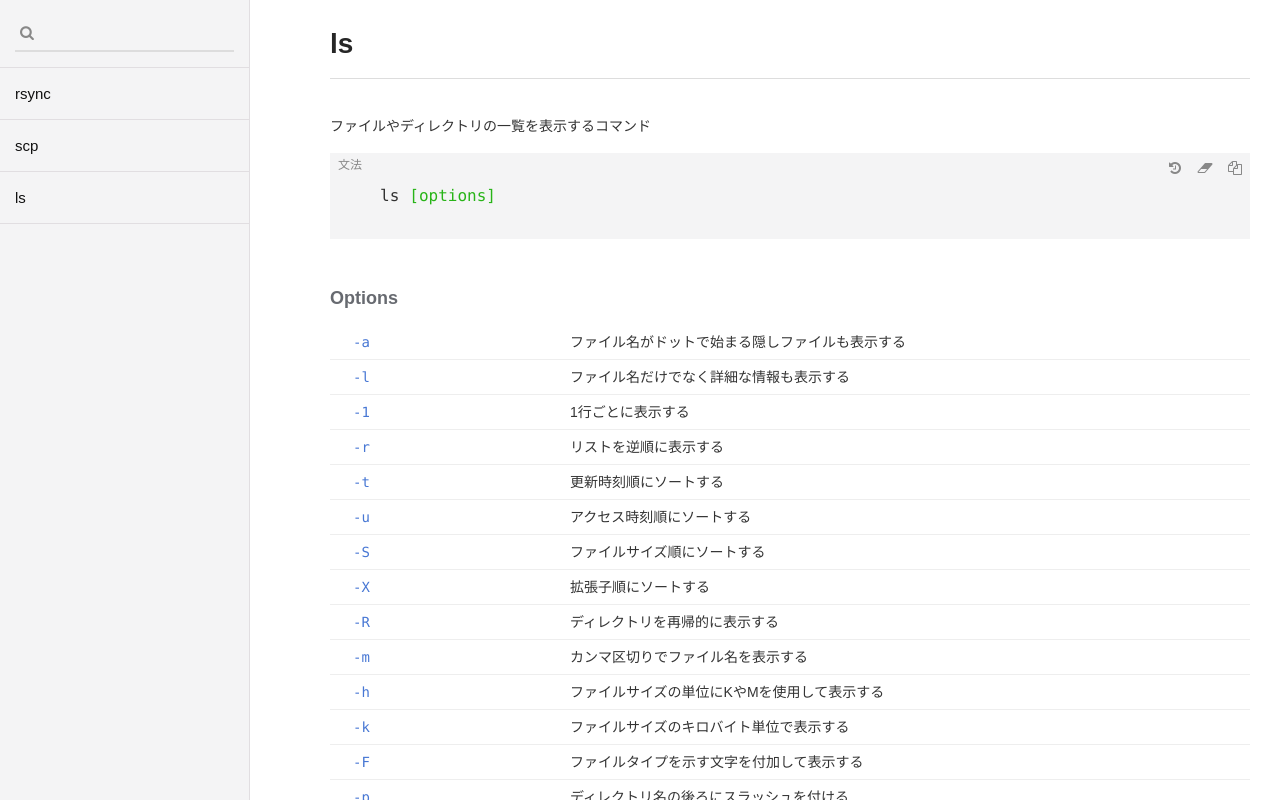
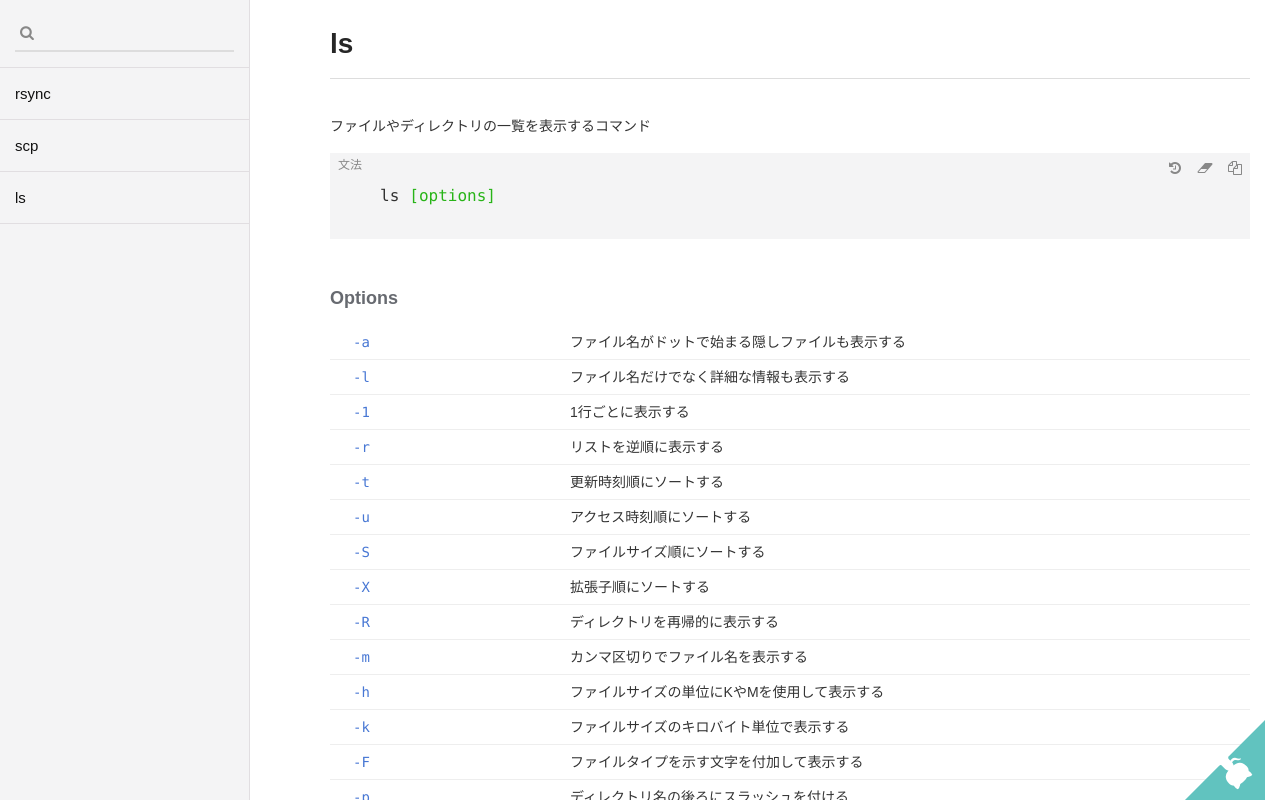
Before and after one commit to hogesuke/linux-command-generator, an Angular app: page /commands/ls in a window 1280 px wide. Built offline with nearby package versions, Linux system fonts and the light colour scheme.

Commit message:
github-cornerを追加

```diff
--- a/src/app/app.component.html
+++ b/src/app/app.component.html
@@ -2,5 +2,6 @@
 <div id="main">
   <div id="content">
     <router-outlet></router-outlet>
+    <app-github-corner></app-github-corner>
   </div>
 </div>
--- a/src/app/app.module.ts
+++ b/src/app/app.module.ts
@@ -12,6 +12,7 @@
 import { CommandComponent } from './commands/command/command.component';
 import { OptionsExpressionComponent } from './commands/command/options-expression.component';
 import { ArgumentsExpressionComponent } from './commands/command/arguments-expression.component';
+import { GitHubCornerComponent } from './github-corner/github-corner.component';
 
 export function commandServiceFactory(commandService: CommandService) {
   return () => commandService.load();
@@ -24,7 +25,8 @@
     SideMenuComponent,
     CommandComponent,
     OptionsExpressionComponent,
-    ArgumentsExpressionComponent
+    ArgumentsExpressionComponent,
+    GitHubCornerComponent
   ],
   imports: [
     BrowserModule,
--- /dev/null
+++ b/src/app/github-corner/github-corner.component.html
@@ -0,0 +1,9 @@
+<span>
+  <a href="https://github.com/hogesuke/linux-command-generator" class="github-corner" aria-label="View source on Github" target="_blank">
+    <svg width="80" height="80" viewBox="0 0 250 250" aria-hidden="true">
+      <path d="M0,0 L115,115 L130,115 L142,142 L250,250 L250,0 Z"></path>
+      <path d="M128.3,109.0 C113.8,99.7 119.0,89.6 119.0,89.6 C122.0,82.7 120.5,78.6 120.5,78.6 C119.2,72.0 123.4,76.3 123.4,76.3 C127.3,80.9 125.5,87.3 125.5,87.3 C122.9,97.6 130.6,101.9 134.4,103.2" fill="currentColor" style="transform-origin: 130px 106px;" class="octo-arm"></path>
+      <path d="M115.0,115.0 C114.9,115.1 118.7,116.5 119.8,115.4 L133.7,101.6 C136.9,99.2 139.9,98.4 142.2,98.6 C133.8,88.0 127.5,74.4 143.8,58.0 C148.5,53.4 154.0,51.2 159.7,51.0 C160.3,49.4 163.2,43.6 171.4,40.1 C171.4,40.1 176.1,42.5 178.8,56.2 C183.1,58.6 187.2,61.8 190.9,65.4 C194.5,69.0 197.7,73.2 200.1,77.6 C213.8,80.2 216.3,84.9 216.3,84.9 C212.7,93.1 206.9,96.0 205.4,96.6 C205.1,102.4 203.0,107.8 198.3,112.5 C181.9,128.9 168.3,122.5 157.7,114.1 C157.9,116.9 156.7,120.9 152.7,124.9 L141.0,136.5 C139.8,137.7 141.6,141.9 141.8,141.8 Z" fill="currentColor" class="octo-body"></path>
+    </svg>
+  </a>
+</span>
--- /dev/null
+++ b/src/app/github-corner/github-corner.component.scss
@@ -0,0 +1,28 @@
+.github-corner svg {
+  position: fixed;
+  bottom: 0;
+  right: 15px;
+  border: 0;
+  fill: #61c3bf;
+  color:#fff;
+  transform: rotate(90deg);
+}
+
+.github-corner:hover .octo-arm {
+  animation:octocat-wave 560ms ease-in-out
+}
+
+@keyframes octocat-wave {
+  0%,100% { transform:rotate(0) }
+  20%,60% { transform:rotate(-25deg) }
+  40%,80% { transform:rotate(10deg) }
+}
+
+@media (max-width:500px) {
+  .github-corner:hover .octo-arm {
+    animation:none
+  }
+  .github-corner .octo-arm {
+    animation:octocat-wave 560ms ease-in-out
+  }
+}
--- a/src/app/side-menu/side-menu.component.scss
+++ b/src/app/side-menu/side-menu.component.scss
@@ -2,6 +2,7 @@
 
 #sidemenu {
   position: fixed;
+  overflow-y: auto;
   height: 100%;
   width: 250px;
   background-color: #F4F4F5;
```
Also changed, not shown: src/app/github-corner/github-corner.component.ts (added, +10 -0 lines).
